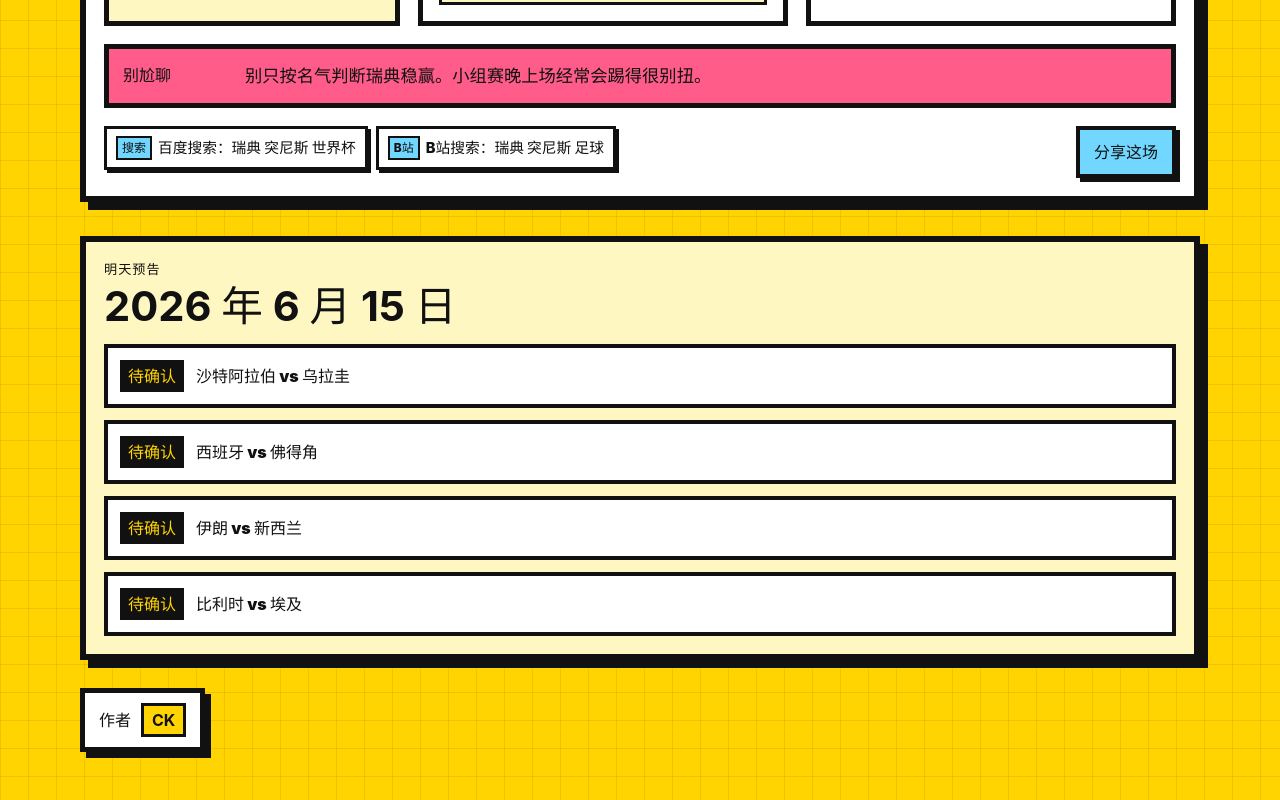
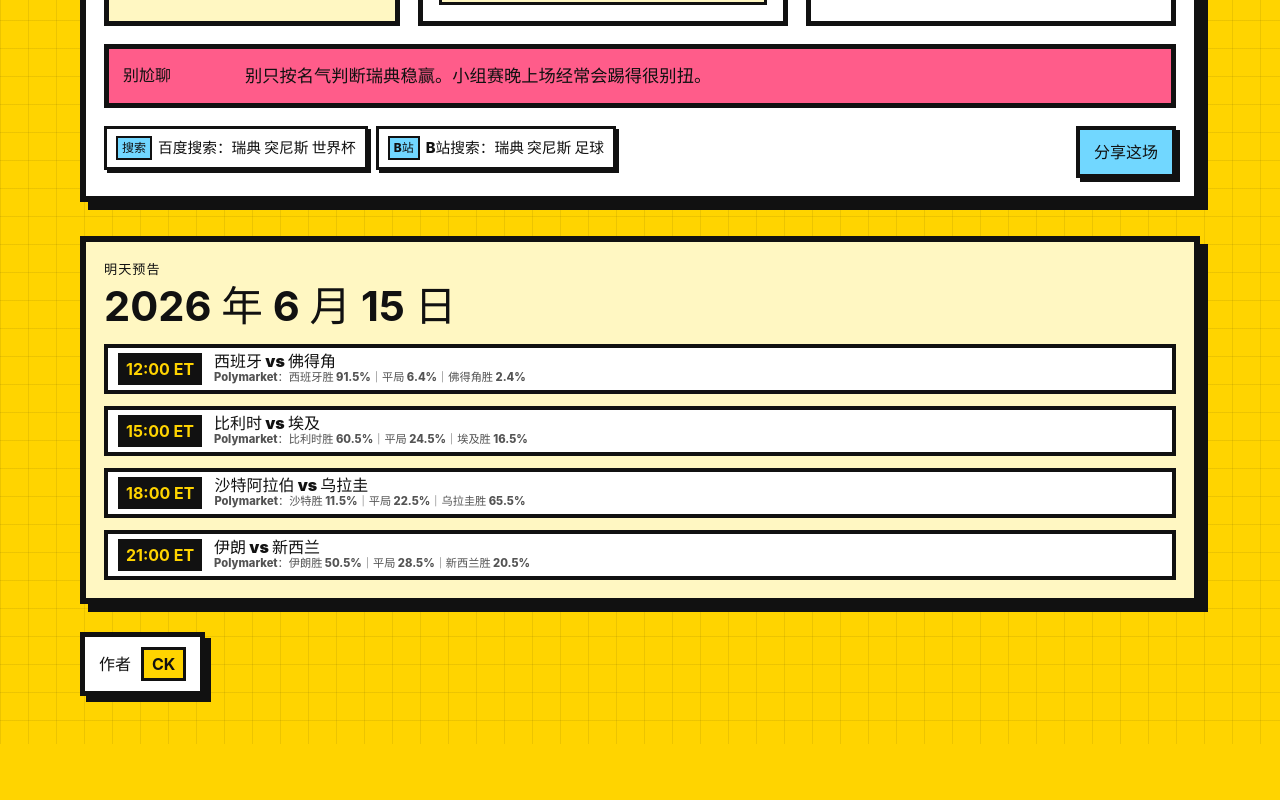
Before and after one commit to ck2w/weiqiudi, a React (Vite) app: page / in a window 1280 px wide. Shown: the part 5524-6324 px from the top of the page. After the commit the page ends 6268 px from the top, so only its background shows below. Built offline with nearby package versions, Linux system fonts and the light colour scheme.

Commit message:
feat: add tomorrow odds preview

```diff
--- a/content/published/2026-06-14.json
+++ b/content/published/2026-06-14.json
@@ -656,28 +656,112 @@
     "displayDate": "2026 年 6 月 15 日",
     "matches": [
       {
-        "id": "saudi-arabia-uruguay",
-        "kickoffTime": "待确认",
-        "homeTeam": "沙特阿拉伯",
-        "awayTeam": "乌拉圭"
+        "id": "spain-cabo-verde",
+        "kickoffTime": "12:00 ET",
+        "homeTeam": "西班牙",
+        "awayTeam": "佛得角",
+        "predictionMarket": {
+          "source": "Polymarket",
+          "status": "available",
+          "asOf": "2026-06-14T23:43:18.068197Z",
+          "marketUrl": "https://polymarket.com/event/fifwc-esp-cvi-2026-06-15",
+          "note": "明日预告赛前市场概率。",
+          "outcomes": [
+            {
+              "label": "西班牙胜",
+              "probability": 91.5
+            },
+            {
+              "label": "平局",
+              "probability": 6.4
+            },
+            {
+              "label": "佛得角胜",
+              "probability": 2.4
+            }
+          ]
+        }
       },
       {
-        "id": "spain-cabo-verde",
-        "kickoffTime": "待确认",
-        "homeTeam": "西班牙",
-        "awayTeam": "佛得角"
+        "id": "belgium-egypt",
+        "kickoffTime": "15:00 ET",
+        "homeTeam": "比利时",
+        "awayTeam": "埃及",
+        "predictionMarket": {
+          "source": "Polymarket",
+          "status": "available",
+          "asOf": "2026-06-14T23:39:03.720308Z",
+          "marketUrl": "https://polymarket.com/event/fifwc-bel-egy-2026-06-15",
+          "note": "明日预告赛前市场概率。",
+          "outcomes": [
+            {
+              "label": "比利时胜",
+              "probability": 60.5
+            },
+            {
+              "label": "平局",
+              "probability": 24.5
+            },
+            {
+              "label": "埃及胜",
+              "probability": 16.5
+            }
+          ]
+        }
+      },
+      {
+        "id": "saudi-arabia-uruguay",
+        "kickoffTime": "18:00 ET",
+        "homeTeam": "沙特阿拉伯",
+        "awayTeam": "乌拉圭",
+        "predictionMarket": {
+          "source": "Polymarket",
+          "status": "available",
+          "asOf": "2026-06-14T23:43:08.836453Z",
+          "marketUrl": "https://polymarket.com/event/fifwc-ksa-ury-2026-06-15",
+          "note": "明日预告赛前市场概率。",
+          "outcomes": [
+            {
+              "label": "沙特胜",
+              "probability": 11.5
+            },
+            {
+              "label": "平局",
+              "probability": 22.5
+            },
+            {
+              "label": "乌拉圭胜",
+              "probability": 65.5
+            }
+          ]
+        }
       },
       {
         "id": "iran-new-zealand",
-        "kickoffTime": "待确认",
+        "kickoffTime": "21:00 ET",
         "homeTeam": "伊朗",
-        "awayTeam": "新西兰"
-      },
-      {
-        "id": "belgium-egypt",
-        "kickoffTime": "待确认",
-        "homeTeam": "比利时",
-        "awayTeam": "埃及"
+        "awayTeam": "新西兰",
+        "predictionMarket": {
+          "source": "Polymarket",
+          "status": "available",
+          "asOf": "2026-06-14T23:33:22.768541Z",
+          "marketUrl": "https://polymarket.com/event/fifwc-irn-nzl-2026-06-15",
+          "note": "明日预告赛前市场概率。",
+          "outcomes": [
+            {
+              "label": "伊朗胜",
+              "probability": 50.5
+            },
+            {
+              "label": "平局",
+              "probability": 28.5
+            },
+            {
+              "label": "新西兰胜",
+              "probability": 20.5
+            }
+          ]
+        }
       }
     ]
   }
--- a/src/App.tsx
+++ b/src/App.tsx
@@ -114,9 +114,7 @@ function PredictionMarketCard({
 }) {
   const summary =
     predictionMarket.status === "available"
-      ? predictionMarket.outcomes
-          .map((outcome) => `${outcome.label} ${formatProbability(outcome.probability)}`)
-          .join("｜")
+      ? formatPredictionSummary(predictionMarket)
       : "暂无单场市场，不硬编";
 
   return (
@@ -131,6 +129,12 @@ function PredictionMarketCard({
       ) : null}
     </section>
   );
+}
+
+function formatPredictionSummary(predictionMarket: PredictionMarket) {
+  return predictionMarket.outcomes
+    .map((outcome) => `${outcome.label} ${formatProbability(outcome.probability)}`)
+    .join("｜");
 }
 
 function formatProbability(probability: number) {
@@ -270,8 +274,18 @@ function TomorrowPreview({
         {matches.map((match) => (
           <div className="preview-match" key={match.id}>
             <strong>{match.kickoffTime}</strong>
-            <span>
-              {match.homeTeam} vs {match.awayTeam}
+            <span className="preview-copy">
+              <span className="preview-teams">
+                {match.homeTeam} vs {match.awayTeam}
+              </span>
+              {match.predictionMarket ? (
+                <span className="preview-odds">
+                  Polymarket：
+                  {match.predictionMarket.status === "available"
+                    ? formatPredictionSummary(match.predictionMarket)
+                    : "暂无单场市场"}
+                </span>
+              ) : null}
             </span>
           </div>
         ))}
--- a/src/styles.css
+++ b/src/styles.css
@@ -520,7 +520,7 @@ h2 {
   gap: 12px;
   border: 4px solid #111111;
   background: #ffffff;
-  padding: 12px;
+  padding: 5px 10px;
   font-weight: 900;
 }
 
@@ -529,6 +529,25 @@ h2 {
   background: #111111;
   color: #ffd400;
   padding: 4px 8px;
+}
+
+.preview-copy {
+  display: grid;
+  min-width: 0;
+  line-height: 1.12;
+}
+
+.preview-teams,
+.preview-odds {
+  overflow: hidden;
+  text-overflow: ellipsis;
+  white-space: nowrap;
+}
+
+.preview-odds {
+  font-size: 0.7rem;
+  font-weight: 850;
+  opacity: 0.72;
 }
 
 .site-footer {
--- a/src/types.ts
+++ b/src/types.ts
@@ -67,6 +67,7 @@ export interface PreviewMatch {
   kickoffTime: string;
   homeTeam: string;
   awayTeam: string;
+  predictionMarket?: PredictionMarket;
 }
 
 export interface DailyGuide {
```
Also changed, not shown: scripts/validate-content.mjs (+7 -0 lines).
